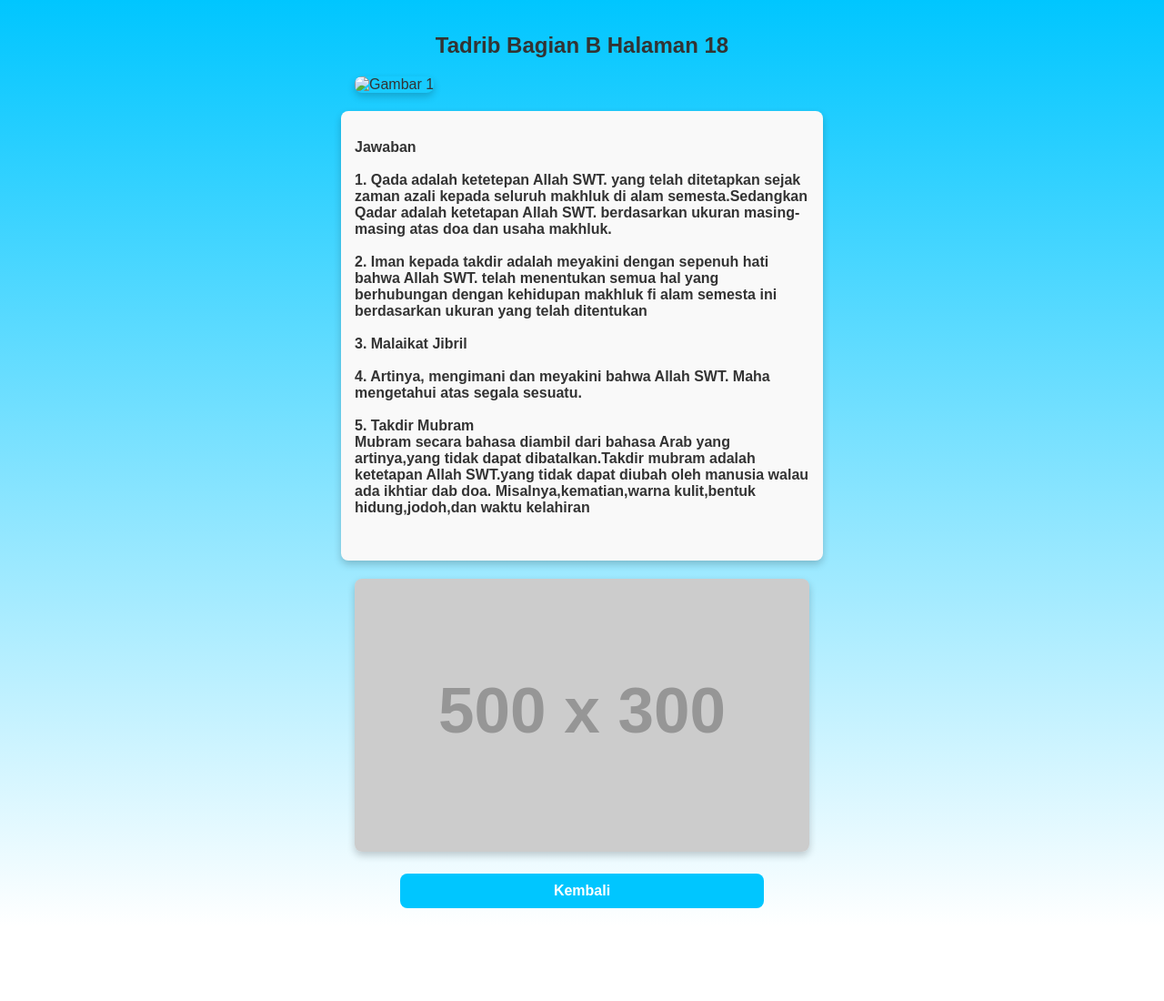
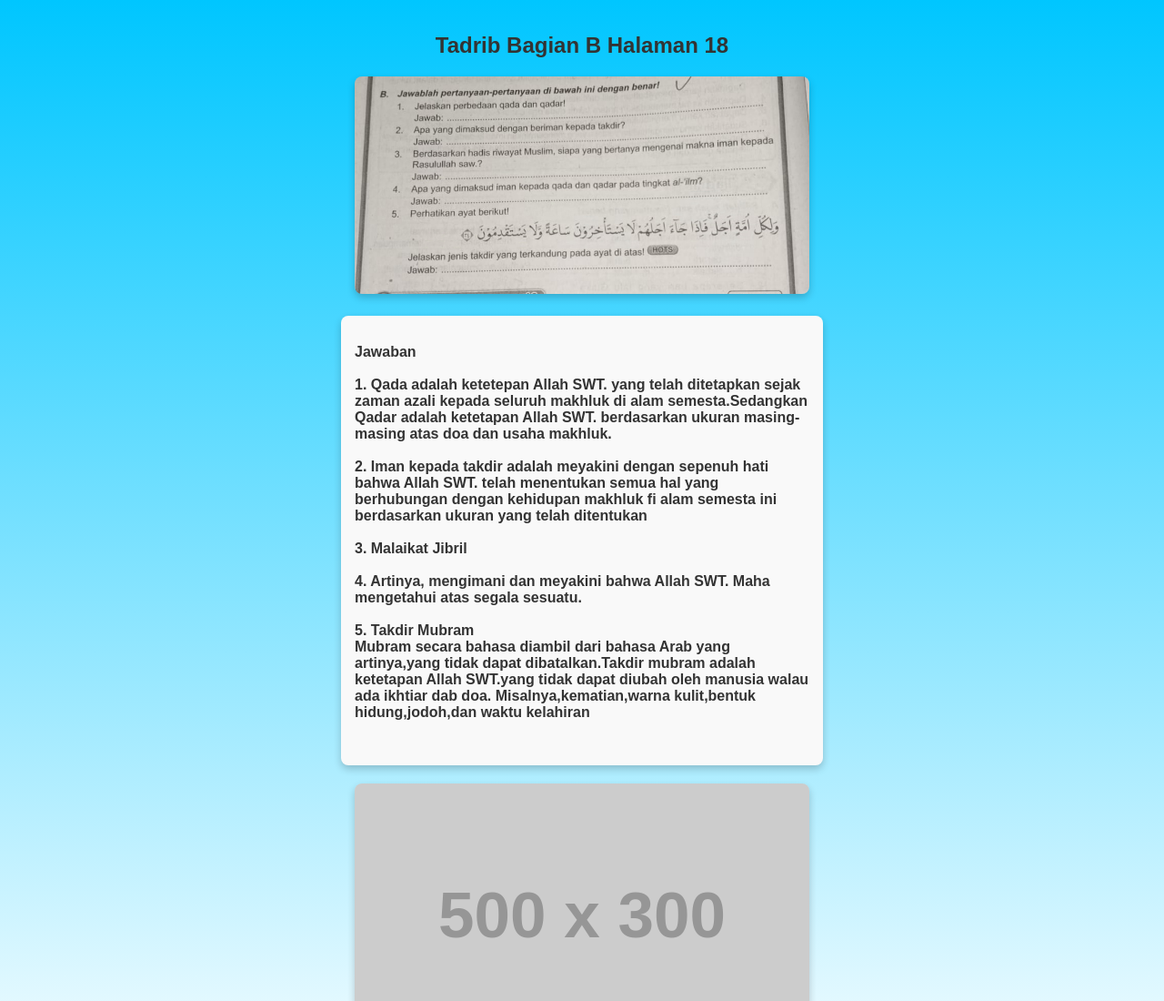
Before and after one commit to MarGit-1000/Akidah-Akhlak-Jawaban-Ikram-Azzamy, a plain HTML site: page hal1.html in a window 1280 px wide. Shown: the top 1100 px of the page at 91% size. Before the commit the page ends 1018 px from the top, so only its background shows below. Drawn offline with Linux system fonts and the light colour scheme; placeholder pictures from the web are drawn by us.

Commit message:
Update hal1.html

```diff
--- a/hal1.html
+++ b/hal1.html
@@ -102,7 +102,7 @@
 
   <!-- Tempat Gambar -->
   <div class="image-container">
-    <img src="image/tadribb.jpg" alt="Gambar 1">
+    <img src="tadribb.jpg" alt="Gambar 1">
   </div>
 
   <!-- Tempat Tulisan -->
```
